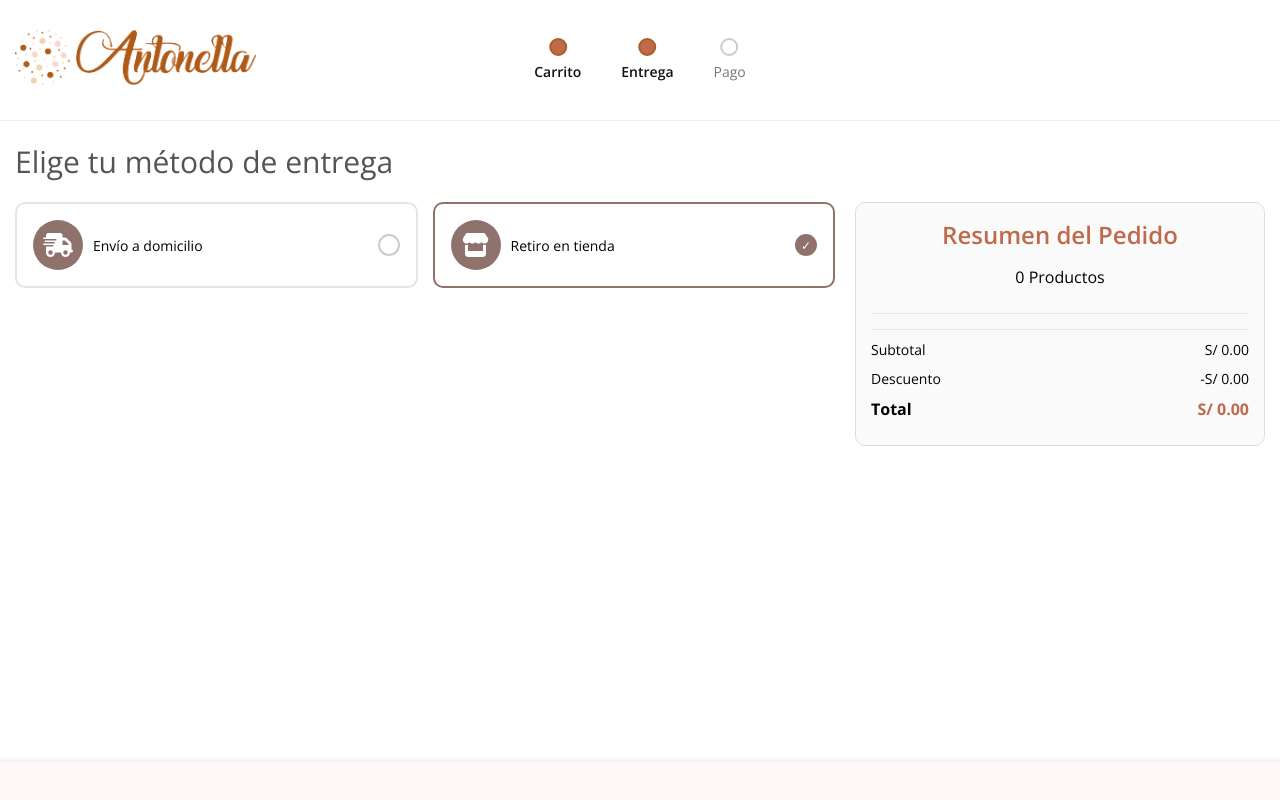
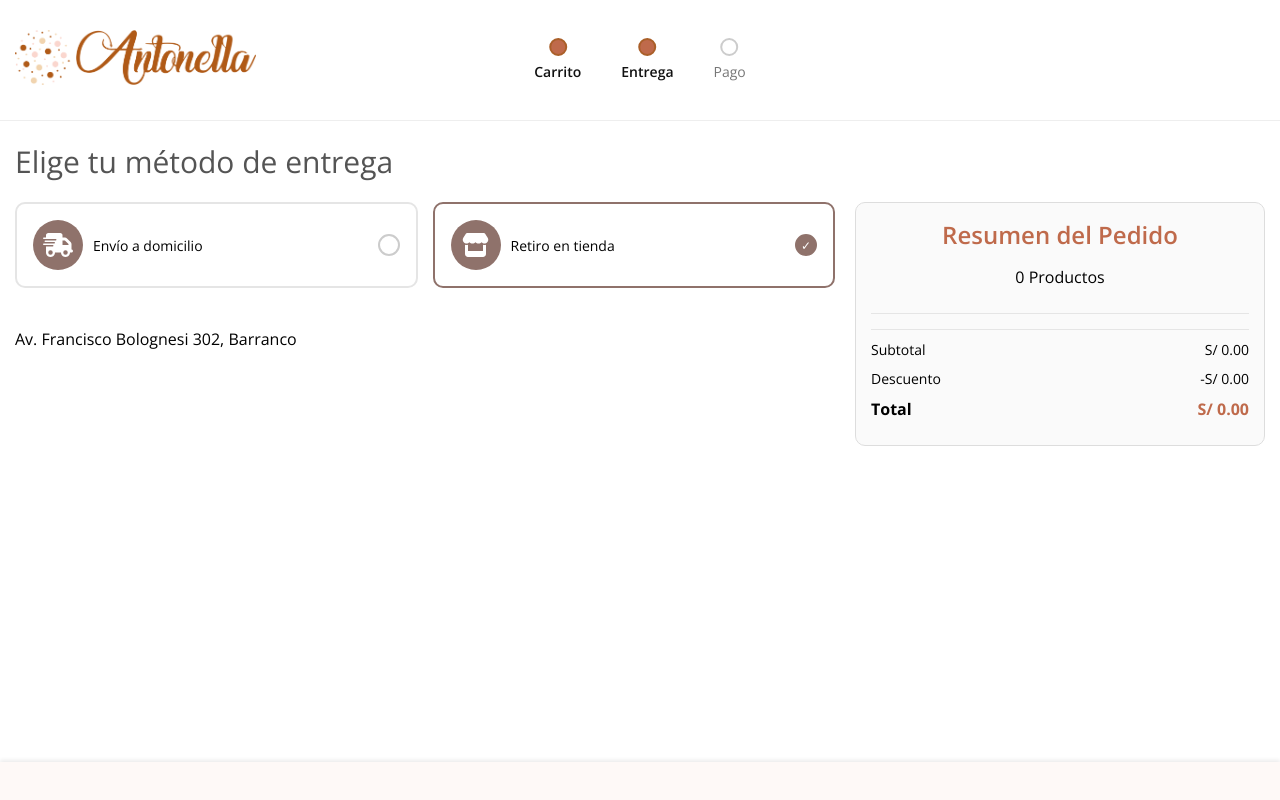
Before and after one commit to ruizdev98/mi-ecommerce, a React (Vite) app: page /checkout/shipping in a window 1280 px wide. Both pictures are taken after a click on the label "Retiro en tienda". Shown: the top 800 px of the page. Built offline with nearby package versions, Linux system fonts and the light colour scheme; no server answers.

Commit message:
ShippingPage.jsx file

```diff
--- a/src/domains/checkout/shipping/ShippingPage.jsx
+++ b/src/domains/checkout/shipping/ShippingPage.jsx
@@ -87,8 +87,12 @@ export default function ShippingPage() {
             deliveryMethod={deliveryMethod}
             setDeliveryMethod={setDeliveryMethod}
           />
-          {deliveryMethod === "home" && (
+          {deliveryMethod === "home" ?  (
             <ShippingForm onSubmit={handleCreateOrder} />
+          ) : (
+            <div>
+              <p>Av. Francisco Bolognesi 302, Barranco</p>
+            </div>
           )}
         </div>
 
```
